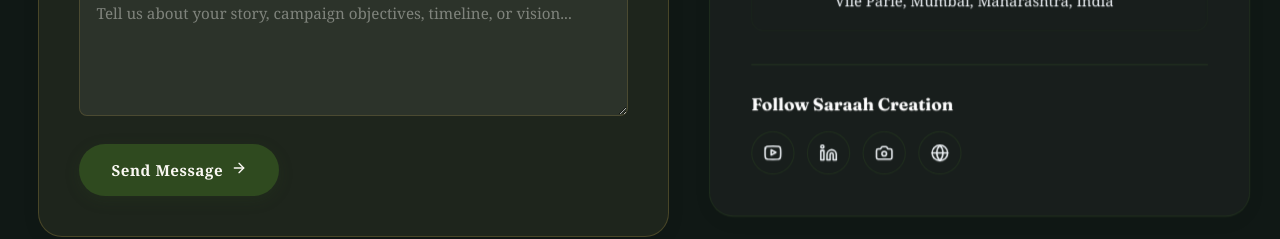
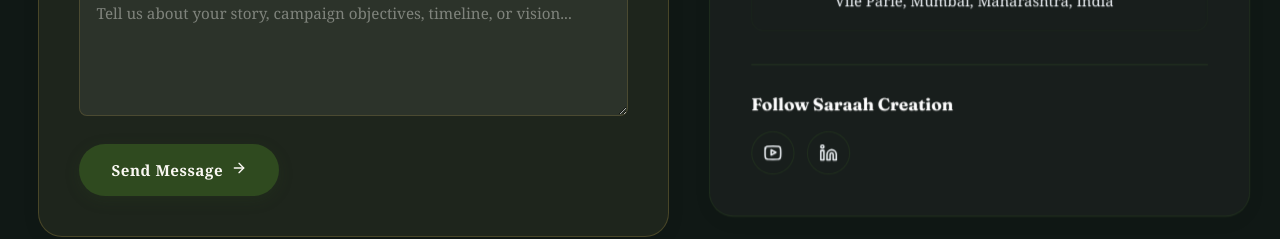
Before and after one commit to divyadavane/Saraah-Creations, a Next.js app: page /contact in a window 1280 px wide. Shown: the part 920-1159 px from the top of the page. Built offline with nearby package versions, Linux system fonts and the light colour scheme; a web font is replaced by a local one.

Commit message:
Final project polish and documentation updates

```diff
--- a/src/app/contact/page.jsx
+++ b/src/app/contact/page.jsx
@@ -1,7 +1,7 @@
 'use client';
 
 import { useState } from 'react';
-import { Mail, Phone, MapPin, Send, Camera, Globe } from 'lucide-react';
+import { Mail, Phone, MapPin, Send } from 'lucide-react';
 import { Youtube, Linkedin } from '@/components/ui/SocialIcons';
 import SectionHeading from '@/components/ui/SectionHeading';
 import ScrollReveal from '@/components/animations/ScrollReveal';
@@ -222,8 +222,6 @@ export default function Contact() {
                     <div style={{ display: 'flex', gap: '0.75rem' }}>
                       <a href="https://youtube.com/@sarikamenepresesnts-saraah818?si=zVgF96TWQ3QxIUbJ" target="_blank" rel="noopener noreferrer" className={styles.socialLink} aria-label="YouTube"><Youtube size={18} /></a>
                       <a href="https://www.linkedin.com/in/sarikamene?utm_source=share_via&utm_content=profile&utm_medium=member_android" target="_blank" rel="noopener noreferrer" className={styles.socialLink} aria-label="LinkedIn"><Linkedin size={18} /></a>
-                      <a href="#" className={styles.socialLink} aria-label="Instagram"><Camera size={18} /></a>
-                      <a href="#" className={styles.socialLink} aria-label="Website"><Globe size={18} /></a>
                     </div>
                   </div>
                 </div>
```
